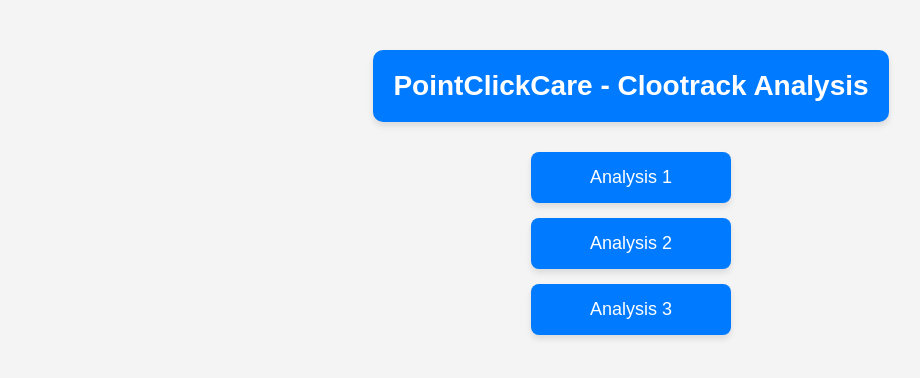
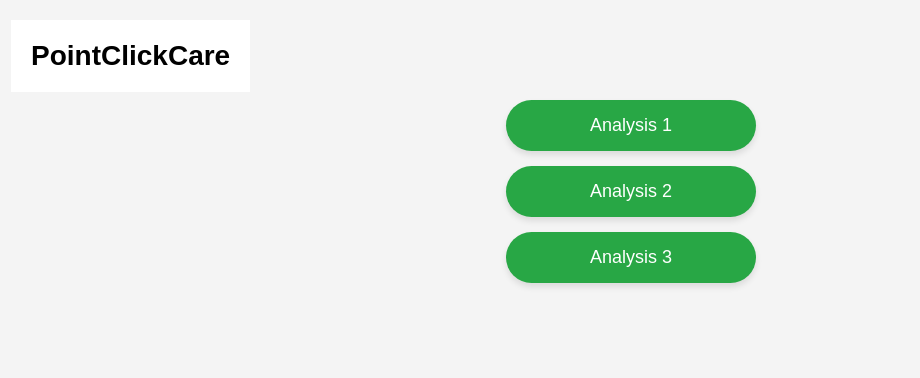
Before and after one commit to Sidharth-Chandra/pcc-iframe-auto-login, a plain HTML site: page index.html in a window 1280 px wide. Shown: the whole page, without its empty margins (9-929 px from the left). Drawn offline with Linux system fonts and the light colour scheme.

Commit message:
Update index.html

```diff
--- a/index.html
+++ b/index.html
@@ -3,52 +3,51 @@
 <head>
     <meta charset="UTF-8">
     <meta name="viewport" content="width=device-width, initial-scale=1.0">
-    <title>PointClickCare - Clootrack Analysis</title>
+    <title>PointClickCare</title>
     <style>
         body {
             font-family: Arial, sans-serif;
-            text-align: center;
             margin: 50px;
             background-color: #f4f4f4;
         }
         header {
             font-size: 28px;
             font-weight: bold;
+            color: black;
+            background-color: white;
             padding: 20px;
-            background-color: #007BFF;
-            color: white;
-            border-radius: 10px;
-            box-shadow: 0px 4px 6px rgba(0, 0, 0, 0.1);
-            display: inline-block;
-            margin-bottom: 30px;
+            position: absolute;
+            top: 20px;
+            left: 20px;
         }
         .button-container {
             display: flex;
             flex-direction: column;
             align-items: center;
             gap: 15px;
+            margin-top: 100px;
         }
         .button {
-            padding: 15px 30px;
+            padding: 15px 40px;
             font-size: 18px;
-            background-color: #007BFF;
+            background-color: #28a745;
             color: white;
             border: none;
             cursor: pointer;
-            border-radius: 8px;
+            border-radius: 50px;
             box-shadow: 0px 4px 6px rgba(0, 0, 0, 0.1);
             transition: all 0.3s ease-in-out;
-            width: 200px;
+            width: 250px;
         }
         .button:hover {
-            background-color: #0056b3;
+            background-color: #218838;
             transform: translateY(-3px);
             box-shadow: 0px 6px 10px rgba(0, 0, 0, 0.15);
         }
     </style>
 </head>
 <body>
-    <header>PointClickCare - Clootrack Analysis</header>
+    <header>PointClickCare</header>
     <div class="button-container">
         <button class="button" onclick="location.href='analysis1.html'">Analysis 1</button>
         <button class="button" onclick="location.href='analysis2.html'">Analysis 2</button>
```
